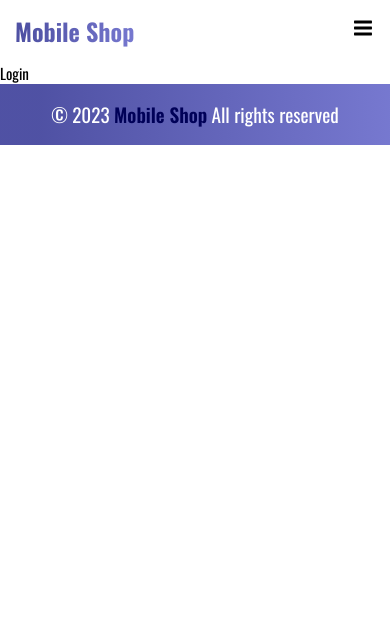
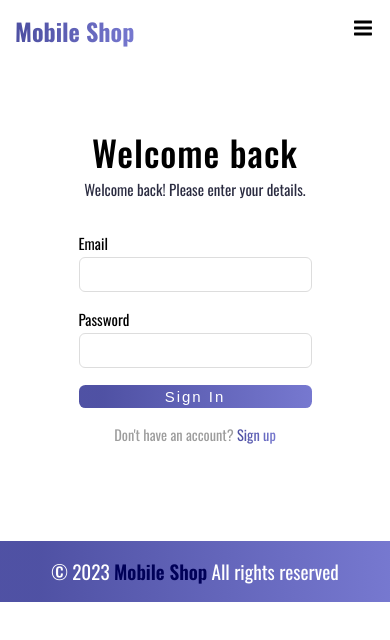
Before and after one commit to Mohammad-Nour-Asma/E-commerce, a React (Create React App) app in the folder frontend/: page /login in a window 390 px wide. Shown: the top 640 px of the page. Built offline with nearby package versions, Linux system fonts and the light colour scheme.

Commit message:
Finish the log in page with responsive

```diff
--- a/frontend/src/App.js
+++ b/frontend/src/App.js
@@ -6,9 +6,9 @@ import About from "./pages/About/About";
 import Cart from "./pages/Cart/Cart";
 import Details from "./pages/Details";
 import Home from "./pages/Home";
-import Login from "./pages/Login";
+import Login from "./pages/Products/Login & Register/Login";
 import Products from "./pages/Products/Products";
-import Register from "./pages/Register";
+import Register from "./pages/Products/Login & Register/Register";
 
 function App() {
   return (
--- a/frontend/src/pages/Login.js
+++ /dev/null
@@ -1,7 +0,0 @@
-import React from "react";
-
-const Login = () => {
-  return <div>Login</div>;
-};
-
-export default Login;
--- /dev/null
+++ b/frontend/src/pages/Products/Login & Register/Authentication.module.css
@@ -0,0 +1,52 @@
+.authentication {
+    padding: 4rem 0;
+    display: flex;
+    flex-direction: column;
+
+    align-items: center;
+}
+
+.authentication h1 {
+    letter-spacing: 1px;
+    font-weight: 500;
+    font-size: 2.2rem;
+}
+
+.authentication p {
+    color: var(--text-color);
+    margin-bottom: 2rem;
+}
+
+.input label {
+    display: block;
+    margin-bottom: .2rem;
+}
+
+.input input {
+    padding: 0.5rem 1rem 0.5rem 1rem;
+    border-radius: 6px;
+    border: solid 1px #ddd;
+    transition: 0.2s;
+    margin-bottom: 1rem;
+    font-family: Arial, Helvetica, sans-serif;
+}
+
+.input input:focus {
+    outline: none;
+}
+
+.authentication button {
+    width: 100%;
+}
+
+.authentication p:last-child {
+    margin-top: 1rem;
+    font-size: 0.9rem;
+    color: #9d9d9d
+}
+
+.authentication p:last-child a {
+    background: var(--main-color);
+    -webkit-text-fill-color: transparent;
+    -webkit-background-clip: text;
+}
--- /dev/null
+++ b/frontend/src/pages/Products/Login & Register/InputBlock.js
@@ -0,0 +1,13 @@
+import React from "react";
+import styles from "./Authentication.module.css";
+
+const InputBlock = ({ lable, name, type }) => {
+  return (
+    <div className={styles.input}>
+      <label htmlFor={name}>{lable}</label>
+      <input type={type} name={name} id={name} />
+    </div>
+  );
+};
+
+export default InputBlock;
--- /dev/null
+++ b/frontend/src/pages/Products/Login & Register/Login.js
@@ -0,0 +1,25 @@
+import React from "react";
+import { Link } from "react-router-dom";
+import styles from "./Authentication.module.css";
+import InputBlock from "./InputBlock";
+
+const Login = () => {
+  return (
+    <main className={` container ${styles.authentication}`}>
+      <h1>Welcome back</h1>
+      <p>Welcome back! Please enter your details.</p>
+      <form>
+        <InputBlock type="text" name="email" lable="Email" />
+        <InputBlock type="password" name="password" lable="Password" />
+        <button type="submit" className="sub-button">
+          Sign In
+        </button>
+      </form>
+      <p>
+        Don't have an account? <Link to="/register">Sign up</Link>
+      </p>
+    </main>
+  );
+};
+
+export default Login;
```
Also changed, not shown: frontend/src/pages/Products/Login & Register/Register.js (renamed from frontend/src/pages/Register.js).
